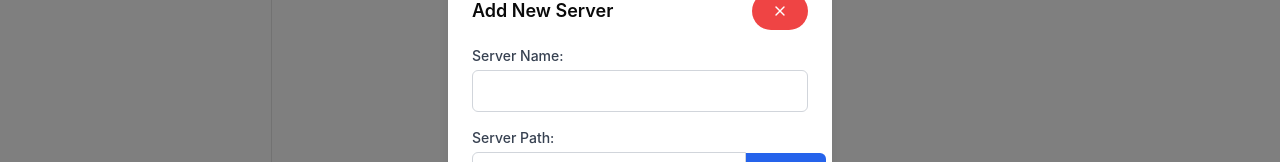
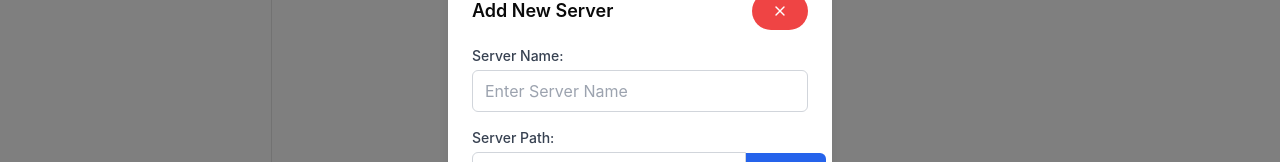
Before and after one commit to Wasique-md/electronjs-vite-setup, a React (Vite) app: page / in a window 1280 px wide. Both pictures are taken after a click on the button "+ Add Server". Shown: the part 278-440 px from the top of the page. Built offline with nearby package versions, Linux system fonts and the light colour scheme.

Commit message:
fixed ui

```diff
--- a/src/components/ServerLogs.tsx
+++ b/src/components/ServerLogs.tsx
@@ -261,6 +261,7 @@ export default function ServerLogs() {
                     <input
                       type="text"
                       id="server-name"
+                      placeholder="Enter Server Name"
                       value={newServerName}
                       onChange={(e) => setNewServerName(e.target.value)}
                       className="w-full px-3 py-2 border border-gray-300 rounded-md focus:outline-none focus:ring-2 focus:ring-blue-500"
```
